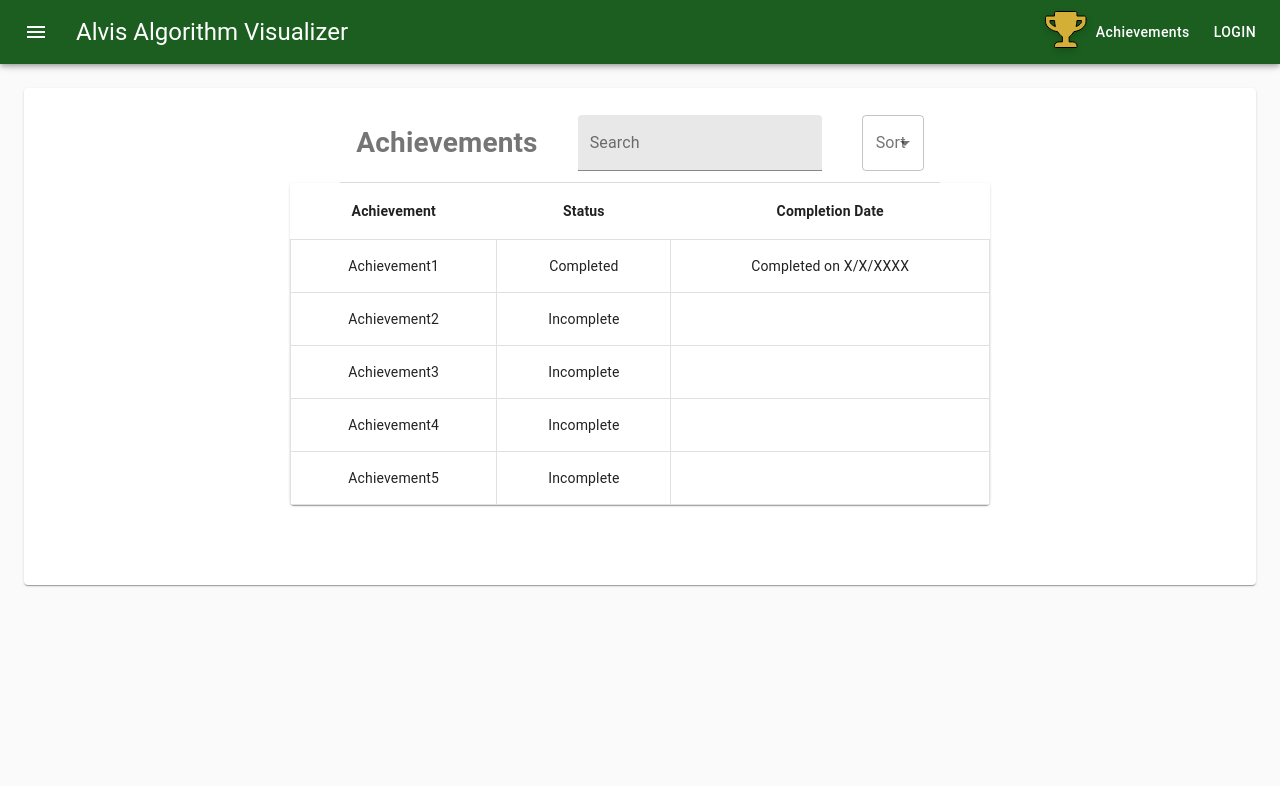
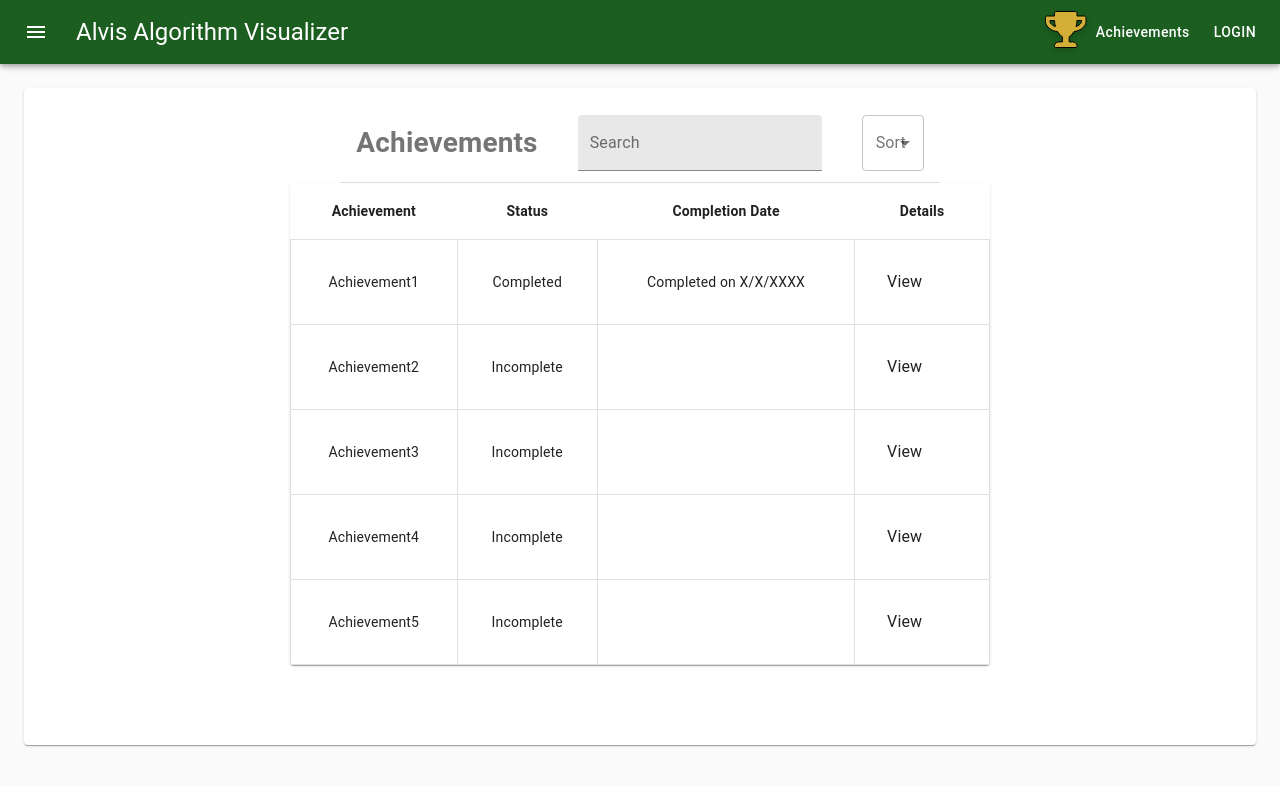
Before and after one commit to rblocker1017/Alvis-rblocker, a React (Create React App) app: page /Achievements in a window 1280 px wide. Shown: the top 786 px of the page. Built offline with nearby package versions, Linux system fonts and the light colour scheme.

Commit message:
Added details category to achievement page by KC

```diff
--- a/package.json
+++ b/package.json
@@ -15,7 +15,8 @@
     "react-dom": "^16.13.0",
     "react-google-charts": "^3.0.15",
     "react-router-dom": "^5.1.2",
-    "react-scripts": "3.4.0",
+    "react-scripts": "^3.4.4",
+    "react-spring": "^8.0.27",
     "resize-observer-polyfill": "^1.5.1",
     "source-sans-pro": "^3.6.0"
   },
--- a/src/pages/Achievements.js
+++ b/src/pages/Achievements.js
@@ -3,6 +3,11 @@ import Header from "../componenets/layout/header"
 import { Button, Grid, Paper, Divider, Table, TableBody, TableCell, TableContainer, TableHead,TableRow, TextField, MenuItem, InputLabel,FormControl,Select } from "@material-ui/core"
 import { makeStyles, ThemeProvider, createMuiTheme } from '@material-ui/core/styles';
 import { grey, orange } from '@material-ui/core/colors';
+import MenuList from '@material-ui/core/MenuList';
+import PropTypes from 'prop-types';
+import Modal from '@material-ui/core/Modal';
+import Backdrop from '@material-ui/core/Backdrop';
+import { useSpring, animated } from 'react-spring/web.cjs';
 
 
 const useStyles = makeStyles((theme) => ({
@@ -31,14 +36,32 @@ const useStyles = makeStyles((theme) => ({
     tc: {
       border: '1px solid rgba(224, 224, 224, 1)'
     },
+    buttons: {
+        backgroundColor: grey[200],
+        padding: theme.spacing(2),
+        textAlign: 'center',
+        color: theme.palette.text.secondary,
+        width: "100%",
+        height: "100%"
+    },
+    button: {
+        width: "90%"
+    },
+    modal: {
+      display: 'flex',
+      alignItems: 'center',
+      justifyContent: 'center',
+    },
 }));
 
-function createData(name, status, date) {
-  return { name, status, date };
+
+
+function createData(name, status, date, details) {
+  return { name, status, date, details };
 }
 
 const rows = [
-  createData('Achievement1', 'Completed', 'Completed on X/X/XXXX'),
+  createData('Achievement1', 'Completed', 'Completed on X/X/XXXX', 'view'),
   createData('Achievement2', 'Incomplete'),
   createData('Achievement3', 'Incomplete'),
   createData('Achievement4', 'Incomplete'),
@@ -49,6 +72,37 @@ export default function Achievements() {
     const classes = useStyles();
 
     const [sort, setSort] = React.useState('');
+
+    const Fade = React.forwardRef(function Fade(props, ref) {
+      const { in: open, children, onEnter, onExited, ...other } = props;
+      const style = useSpring({
+        from: { opacity: 0 },
+        to: { opacity: open ? 1 : 0 },
+        onStart: () => {
+          if (open && onEnter) {
+            onEnter();
+          }
+        },
+        onRest: () => {
+          if (!open && onExited) {
+            onExited();
+          }
+        },
+      });
+
+      return (
+        <animated.div ref={ref} style={style} {...other}>
+          {children}
+        </animated.div>
+      );
+    });
+
+    Fade.propTypes = {
+      children: PropTypes.element,
+      in: PropTypes.bool.isRequired,
+      onEnter: PropTypes.func,
+      onExited: PropTypes.func,
+    };
 
     const handleChange = (event) => {
       setSort(event.target.value);
@@ -83,6 +137,7 @@ export default function Achievements() {
                               <MenuItem value={1}>Achievement</MenuItem>
                               <MenuItem value={2}>Status</MenuItem>
                               <MenuItem value={3}>Completition Date</MenuItem>
+                              <MenuItem value={4}>Details</MenuItem>
                             </Select>
                           </FormControl>
                         </Grid>
@@ -99,6 +154,7 @@ export default function Achievements() {
                                   <TableCell className={classes.th} align="center">Achievement</TableCell>
                                   <TableCell className={classes.th} align="center">Status</TableCell>
                                   <TableCell className={classes.th} align="center">Completion Date</TableCell>
+                                  <TableCell className={classes.th} align="center">Details</TableCell>
                                 </TableRow>
                               </TableHead>
                               <TableBody>
@@ -109,6 +165,13 @@ export default function Achievements() {
                                     </TableCell>
                                     <TableCell className={classes.tc} align="center">{row.status}</TableCell>
                                     <TableCell className={classes.tc} align="center">{row.date}</TableCell>
+                                    <TableCell className={classes.tc} align="center">{
+                                      <buttons className={classes.button}>
+                                      <MenuList>
+                                        <MenuItem align="center">View</MenuItem>
+                                      </MenuList>
+                                    </buttons>
+                                    }</TableCell>
                                   </TableRow>
                                 ))}
                               </TableBody>
```
Also changed, not shown: 2 other files (tests, documents, lock files or other folders).
